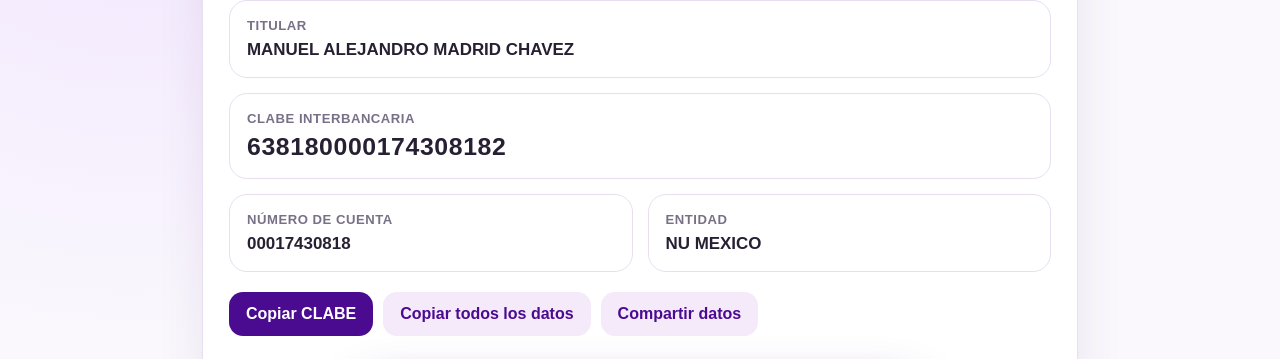
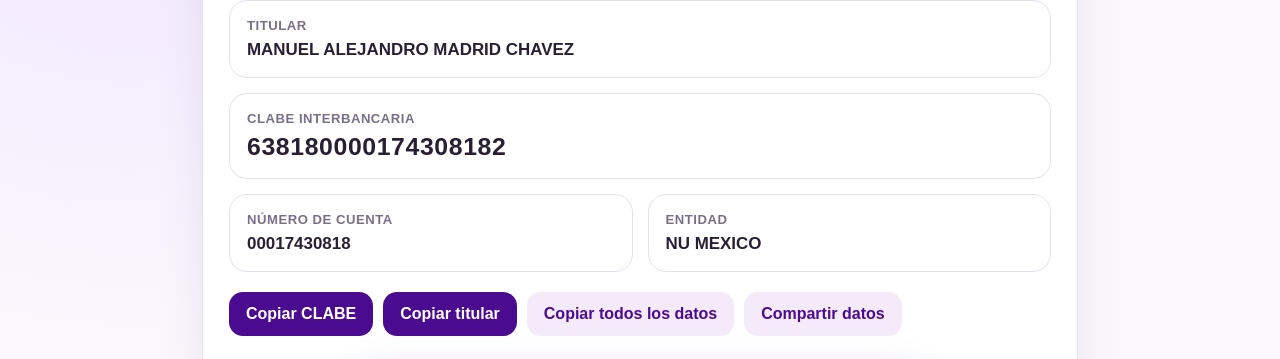
Before and after one commit to Luismonroy7w7/datos, a plain HTML site: page index.html in a window 1280 px wide. Shown: the part 303-662 px from the top of the page. Drawn offline with Linux system fonts and the light colour scheme.

Commit message:
Add files via upload

```diff
--- a/index.html
+++ b/index.html
@@ -41,7 +41,7 @@ body{margin:0;min-height:100vh;font-family:Arial,Helvetica,sans-serif;color:var(
 <div class="field"><span class="label">Número de cuenta</span><div class="value" id="cuenta">00017430818</div></div>
 <div class="field"><span class="label">Entidad</span><div class="value" id="entidad">NU MEXICO</div></div>
 </div>
-<div class="actions"><button class="primary" onclick="copyText(data.clabe,'CLABE copiada.')">Copiar CLABE</button><button class="secondary" onclick="copyAll()">Copiar todos los datos</button><button class="secondary" onclick="shareData()">Compartir datos</button></div>
+<div class="actions"><button class="primary" onclick="copyText(data.clabe,'CLABE copiada.')">Copiar CLABE</button><button class="primary" onclick="copyText(data.titular,'Titular copiado.')">Copiar titular</button><button class="secondary" onclick="copyAll()">Copiar todos los datos</button><button class="secondary" onclick="shareData()">Compartir datos</button></div>
 <div class="card-wrap"><div class="card" aria-label="Tarjeta digital de datos de cuenta Nu">
 <img class="card-logo" id="cardLogo" alt="nu">
 <svg class="card-mc" viewBox="0 0 76 46" aria-hidden="true"><defs><clipPath id="mcR"><circle cx="23" cy="23" r="23"/></clipPath></defs><circle cx="23" cy="23" r="23" fill="#e8232d"/><circle cx="53" cy="23" r="23" fill="#fba01c"/><circle cx="53" cy="23" r="23" fill="#ef6a24" clip-path="url(#mcR)"/></svg>
```
